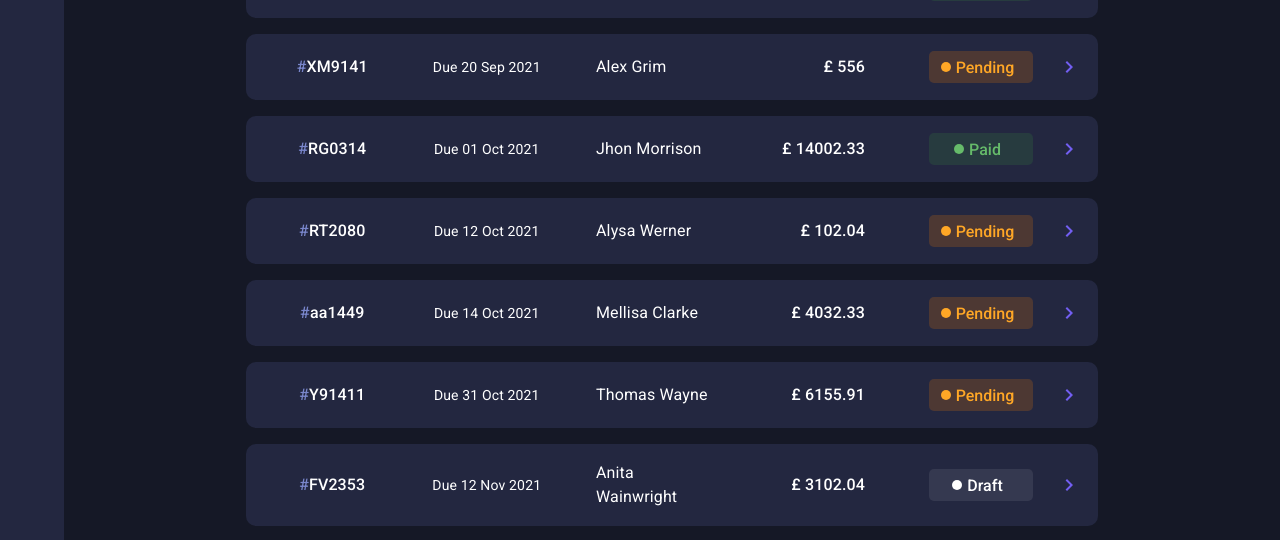
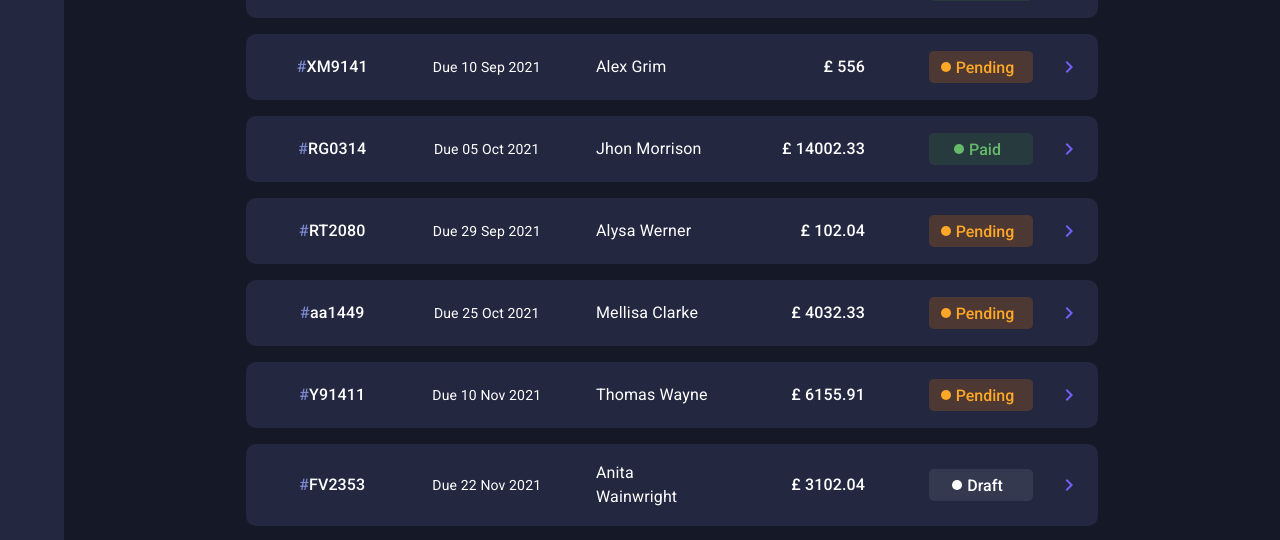
Before and after one commit to LeonelCurti/invoice-app, a React (Create React App) app: page /invoices in a window 1280 px wide. Shown: the part 160-700 px from the top of the page. Built offline with nearby package versions, Linux system fonts and the light colour scheme.

Commit message:
Changed date adapter in DatePicker, added relationship functionality between createdAt paymentDue and paymentTerms and removed unused npm packages

```diff
--- a/package.json
+++ b/package.json
@@ -3,9 +3,9 @@
   "version": "0.1.0",
   "private": true,
   "dependencies": {
+    "@date-io/dayjs": "^2.11.0",
     "@emotion/react": "^11.6.0",
     "@emotion/styled": "^11.6.0",
-    "@hookform/resolvers": "^2.8.3",
     "@mui/icons-material": "^5.2.0",
     "@mui/lab": "^5.0.0-alpha.56",
     "@mui/material": "^5.2.0",
@@ -13,11 +13,10 @@
     "@testing-library/react": "^11.2.7",
     "@testing-library/user-event": "^12.8.3",
     "clsx": "^1.1.1",
-    "date-fns": "^2.26.0",
+    "dayjs": "^1.10.7",
     "formik": "^2.2.9",
     "react": "^17.0.2",
     "react-dom": "^17.0.2",
-    "react-hook-form": "^7.20.2",
     "react-router-dom": "^5.3.0",
     "react-scripts": "^4.0.3",
     "web-vitals": "^1.1.2",
--- a/src/components/form/Fields.js
+++ b/src/components/form/Fields.js
@@ -160,7 +160,7 @@ const Fields = () => {
             label="Invoice Date"
             name="createdAt"
             value={formik.values.createdAt}
-            onChange={(e) => formik.setFieldValue("createdAt", e)}
+            onChange={(value) => formik.setFieldValue("createdAt", value)}
             onBlur={formik.handleBlur}
             error={Boolean(
               getIn(formik.touched, "createdAt") &&
--- a/src/data/invoices.json
+++ b/src/data/invoices.json
@@ -1,8 +1,8 @@
 [
   {
     "id": "RT3080",
-    "createdAt": "19 Aug 2021",
-    "paymentDue": "19 Aug 2021",
+    "createdAt": "2021-08-18",
+    "paymentDue": "2021-08-19",
     "customer": "Jensen Huang",
     "description": "Graphic Design",
     "originAddress": {
@@ -37,8 +37,8 @@
   },
   {
     "id": "XM9141",
-    "createdAt": "20 Sep 2021",
-    "paymentDue": "20 Sep 2021",
+    "createdAt": "2021-08-21",
+    "paymentDue": "2021-09-10",
     "customer": "Alex Grim",
     "description": "Graphic Design",
     "originAddress": {
@@ -73,8 +73,8 @@
   },
   {
     "id": "RG0314",
-    "createdAt": "01 Oct 2021",
-    "paymentDue": "01 Oct 2021",
+    "createdAt": "2021-09-24",
+    "paymentDue": "2021-10-05",
     "customer": "Jhon Morrison",
     "description": "Graphic Design",
     "originAddress": {
@@ -109,8 +109,8 @@
   },
   {
     "id": "RT2080",
-    "createdAt": "12 Oct 2021",
-    "paymentDue": "12 Oct 2021",
+    "createdAt": "2021-09-24",
+    "paymentDue": "2021-09-29",
     "customer": "Alysa Werner",
     "description": "Graphic Design",
     "originAddress": {
@@ -145,8 +145,8 @@
   },
   {
     "id": "aa1449",
-    "createdAt": "14 Oct 2021",
-    "paymentDue": "14 Oct 2021",
+    "createdAt": "2021-10-14",
+    "paymentDue": "2021-10-25",
     "customer": "Mellisa Clarke",
     "description": "Graphic Design",
     "originAddress": {
@@ -165,7 +165,7 @@
       "postCode": "BD19PB",
       "country": "United Kindom"
     },
-    "paymentTerms": "Net 30 Days",
+    "paymentTerms": 30,
     "items": [
       {
         "name": "Banner Design",
@@ -181,8 +181,8 @@
   },
   {
     "id": "Y91411",
-    "createdAt": "31 Oct 2021",
-    "paymentDue": "31 Oct 2021",
+    "createdAt": "2021-10-31",
+    "paymentDue": "2021-11-10",
     "customer": "Thomas Wayne",
     "description": "Graphic Design",
     "originAddress": {
@@ -217,8 +217,8 @@
   },
   {
     "id": "FV2353",
-    "createdAt": "12 Nov 2021",
-    "paymentDue": "12 Nov 2021",
+    "createdAt": "2021-11-12",
+    "paymentDue": "2021-11-22",
     "customer": "Anita Wainwright",
     "description": "Graphic Design",
     "originAddress": {
--- a/src/pages/Invoice/EditInvoiceForm.js
+++ b/src/pages/Invoice/EditInvoiceForm.js
@@ -11,11 +11,14 @@ import {
   validationSchema,
   initialValues,
 } from "../../components/form/validationSchema";
-
+import dayjs from "dayjs";
 const EditInvoiceForm = ({ invoice, open, onClose }) => {
   const dispatch = useContext(DispatchContext);
   const onSaveChanges = (values) => {
-    alert('Invoice edited');
+    values.createdAt = dayjs(values.createdAt).format("YYYY-MM-DD");
+    values.paymentDue = dayjs(values.createdAt)
+      .add(Number(values.paymentTerms), "day")
+      .format("YYYY-MM-DD");
     dispatch({ type: "EDIT", id: invoice.id, payload: values });
     onClose();
   };
--- a/src/pages/Invoice/InvoiceDetail.js
+++ b/src/pages/Invoice/InvoiceDetail.js
@@ -1,9 +1,9 @@
 import React from "react";
 import { Box, Card, Typography } from "@mui/material";
 import ItemsList from "./ItemsList";
+import dayjs from "dayjs";
 
 const InvoiceDetail = ({ invoice }) => {
-
   return (
     <Card
       sx={{
@@ -64,13 +64,17 @@ const InvoiceDetail = ({ invoice }) => {
             <Typography variant="body2" gutterBottom>
               Invoice Date
             </Typography>
-            <Typography variant="h6">{invoice.createdAt}</Typography>
+            <Typography variant="h6">
+              {dayjs(invoice.createdAt).format("DD MMM YYYY")}
+            </Typography>
           </Box>
           <Box mt={2}>
             <Typography variant="body2" gutterBottom>
               Payment Due
             </Typography>
-            <Typography variant="h6">{invoice.paymentDue}</Typography>
+            <Typography variant="h6">
+              {dayjs(invoice.paymentDue).format("DD MMM YYYY")}
+            </Typography>
           </Box>
         </Box>
         <Box display="flex" flexDirection="column">
--- a/src/pages/Invoices/InvoiceItem.js
+++ b/src/pages/Invoices/InvoiceItem.js
@@ -6,6 +6,7 @@ import KeyboardArrowRightIcon from "@mui/icons-material/KeyboardArrowRight";
 import { upperCaseFirstLetter } from "../../utils";
 import { ChipStyle } from "../../components/ChipStyle";
 import clsx from "clsx";
+import dayjs from "dayjs";
 
 const CardStyle = styled((props) => <Card {...props} />)(({ theme }) => ({
   width: "100%",
@@ -24,7 +25,7 @@ const CardStyle = styled((props) => <Card {...props} />)(({ theme }) => ({
 }));
 
 export default function InvoiceItem(props) {
-  const { id, createdAt, client, totalAmount, status } = props.invoice;
+  const { id, paymentDue, client, totalAmount, status } = props.invoice;
   let history = useHistory();
 
   const handleViewInvoice = () => {
@@ -63,7 +64,9 @@ export default function InvoiceItem(props) {
             },
           }}
         >
-          <Typography variant="body2"> {`Due ${createdAt}`}</Typography>
+          <Typography variant="body2">
+            Due {dayjs(paymentDue).format("DD MMM YYYY")}
+          </Typography>
         </Grid>
         <Grid
           item
--- a/src/reducers/invoice.reducer.js
+++ b/src/reducers/invoice.reducer.js
@@ -1,5 +1,4 @@
 const reducer = (state, action) => {
-  console.log(typeof action.payload.createdAt);
   switch (action.type) {
     case "ADD":
       return [...state, action.payload];
```
Also changed, not shown: src/components/form/DatePicker.js (+5 -6 lines), 1 other file (tests, documents, lock files or other folders). Lines whose indentation alone changed are shown as unchanged.
